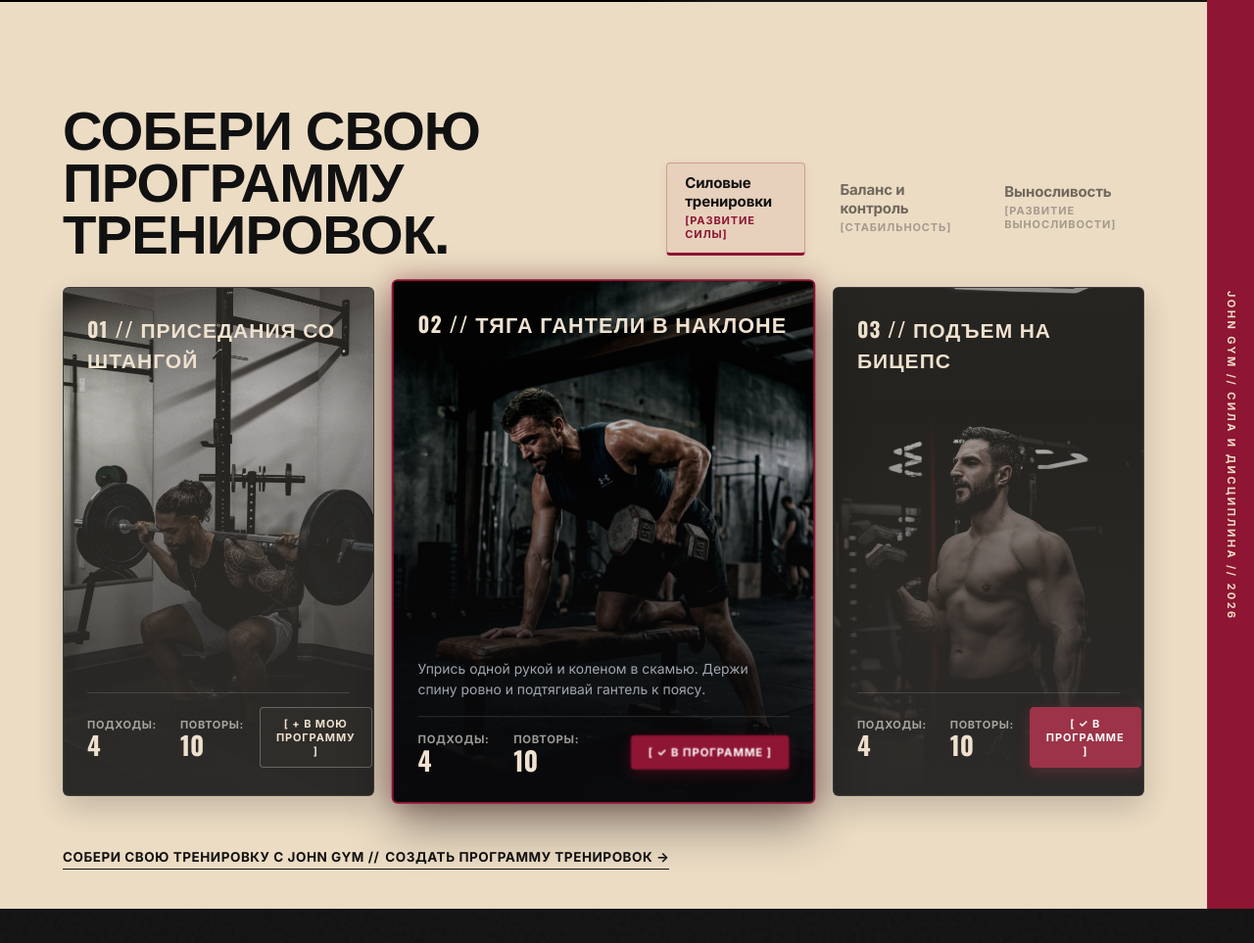
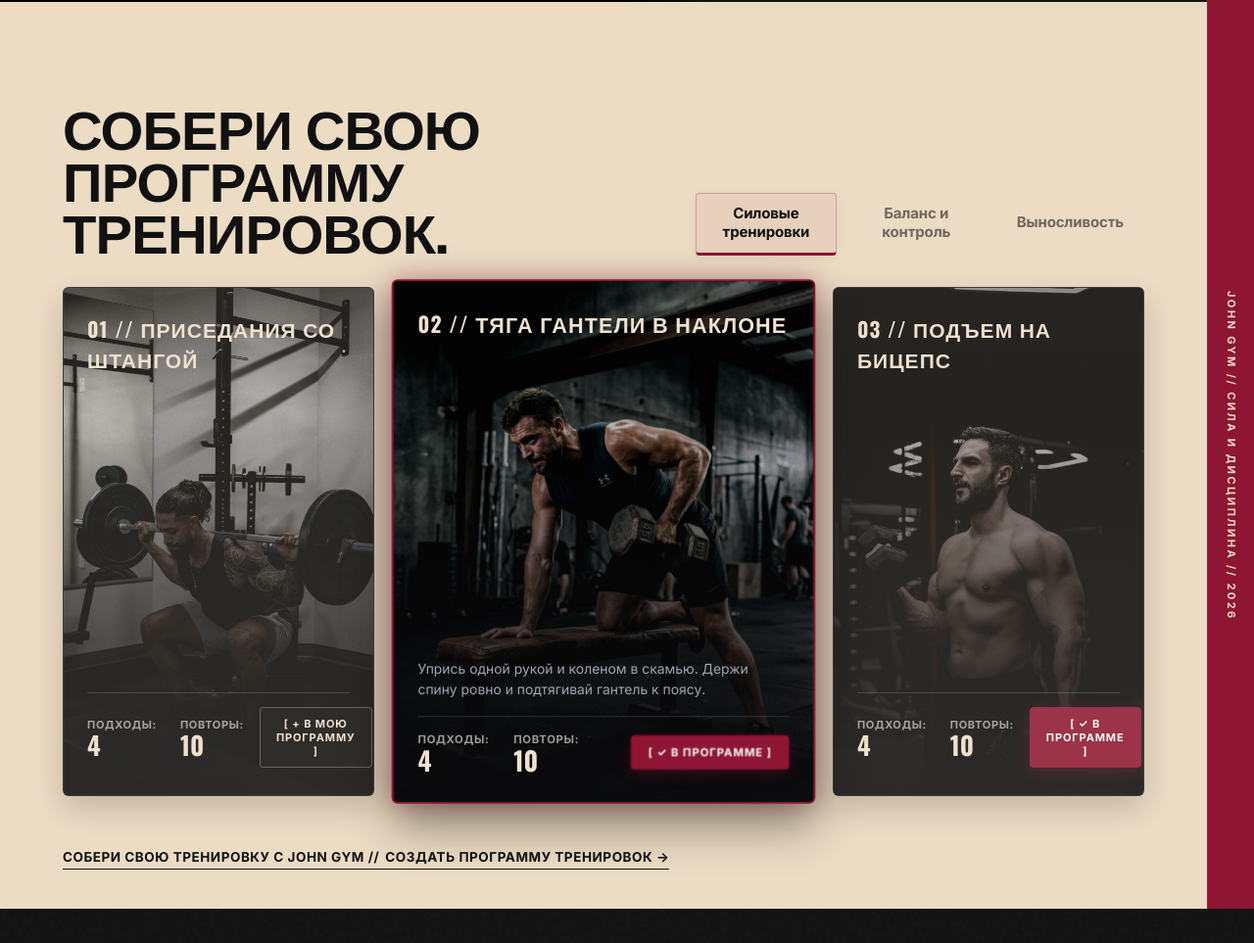
Before and after one commit to colorshy/john-gym, a website built with Vite: page index.html in a window 1280 px wide. Shown: the part 798-1761 px from the top of the page at 98% size. Built offline with nearby package versions, Linux system fonts and the light colour scheme.

Commit message:
fix: remove category tab subtitle labels

```diff
--- a/index.html
+++ b/index.html
@@ -109,15 +109,12 @@
           <div class="programs-tabs" role="tablist" aria-label="Категории тренировок">
             <button type="button" class="program-tab active" role="tab" aria-selected="true" id="tab-strength" data-category="strength">
               <span class="program-tab-title">Силовые тренировки</span>
-              <span class="program-tab-sub">[РАЗВИТИЕ СИЛЫ]</span>
             </button>
             <button type="button" class="program-tab" role="tab" aria-selected="false" id="tab-balance" data-category="balance">
               <span class="program-tab-title">Баланс и контроль</span>
-              <span class="program-tab-sub">[СТАБИЛЬНОСТЬ]</span>
             </button>
             <button type="button" class="program-tab" role="tab" aria-selected="false" id="tab-endurance" data-category="endurance">
               <span class="program-tab-title">Выносливость</span>
-              <span class="program-tab-sub">[РАЗВИТИЕ ВЫНОСЛИВОСТИ]</span>
             </button>
           </div>
         </div>
--- a/src/style.css
+++ b/src/style.css
@@ -652,15 +652,14 @@ button {
 }
 
 .program-tab {
-  display: flex;
-  flex-direction: column;
-  align-items: flex-start;
+  display: inline-flex;
+  align-items: center;
   justify-content: center;
-  padding: 10px 18px 12px;
+  padding: 10px 20px 12px;
   border: 1px solid transparent;
   border-bottom: 3px solid transparent;
   border-radius: 4px;
-  text-align: left;
+  text-align: center;
   background: transparent;
   cursor: pointer;
   transition: all var(--transition-fast);
@@ -682,14 +681,7 @@ button {
 }
 
 .program-tab-sub {
-  font-family: var(--font-body);
-  font-size: 11px;
-  font-weight: 700;
-  letter-spacing: 0.08em;
-  text-transform: uppercase;
-  color: #7E7870;
-  margin-top: 3px;
-  transition: color var(--transition-fast);
+  display: none;
 }
 
 .program-tab.active {
@@ -702,10 +694,6 @@ button {
 
 .program-tab.active .program-tab-title {
   color: #111111;
-}
-
-.program-tab.active .program-tab-sub {
-  color: var(--color-sweet-cherry);
 }
 
 /* Exercise Cards / Carousel */
```
